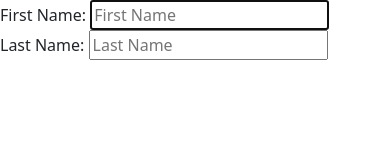
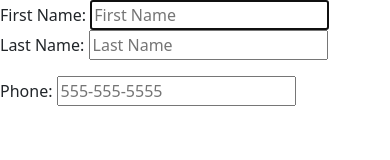
Before and after one commit to Carlie-Dev/PizzaForm, a plain HTML site: page index.html in a window 390 px wide. Drawn offline with nearby package versions, Linux system fonts and the light colour scheme.

Commit message:
begining of phone number slot

```diff
--- a/index.html
+++ b/index.html
@@ -32,7 +32,10 @@
                     </label>
                 </div>
                 <div class="mb-3">
-
+                    <label for="phone">
+                        Phone:
+                        <input type="tel" autocomplete="off" name="phoneNum" id="phone" placeholder="555-555-5555">
+                    </label>
                     <!--The phone number goes here-->
                 </div>
 
```
